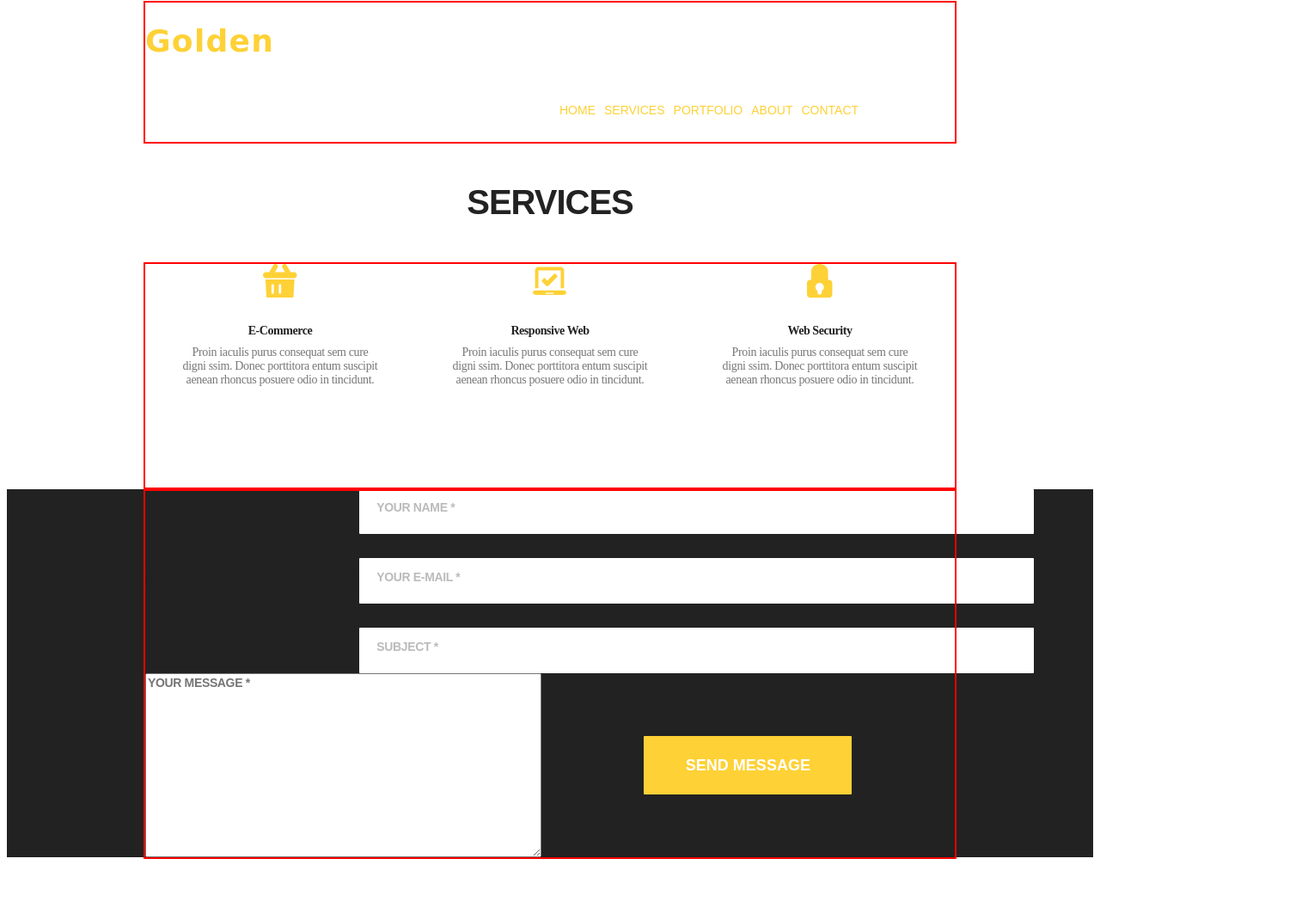
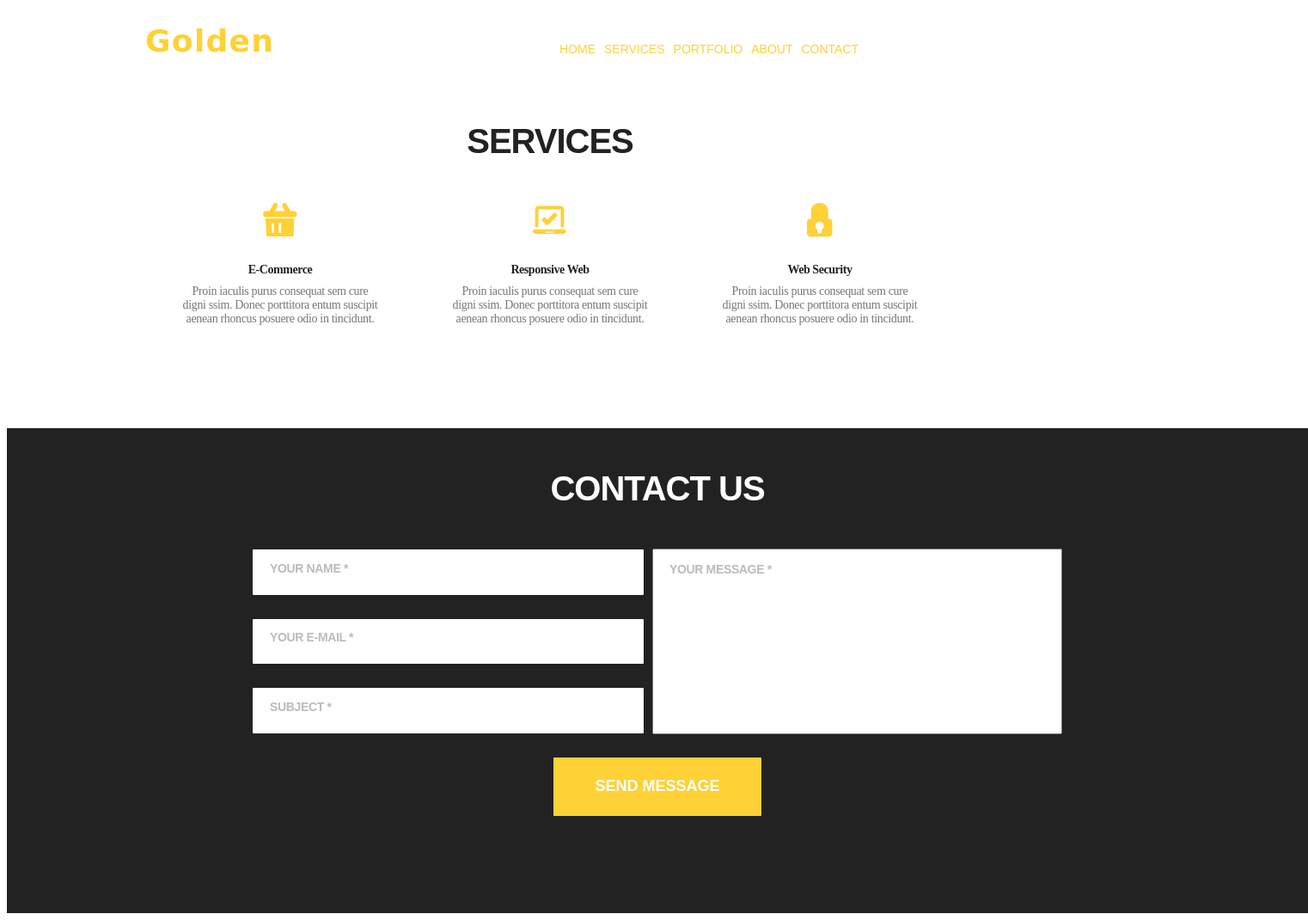
Before and after one commit to Javus-Scriptus/Golden-Services, a plain HTML site: page index.html in a window 1280 px wide. Shown: the part 5-1075 px from the top of the page at 86% size, 1522 px wide, since content can reach past the window. Before the commit the page ends 1010 px from the top, so only its background shows below. Drawn offline with Linux system fonts and the light colour scheme.

Commit message:
modified inde.html, style.css

```diff
--- a/index.html
+++ b/index.html
@@ -59,14 +59,18 @@
         </section>
         <section class="section-2" id="section-2">
             <div class="container">
-                <h2 class="section-heading">Contact us</h2>
+                <h2 class="section-heading s2-heading">Contact us</h2>
                 <div class="login-inputs">
                     <input class="login-input" placeholder="your name *" type="text">
                     <input class="login-input" placeholder="your e-mail *" type="text">
                     <input class="login-input" placeholder="subject *" type="text">
                 </div>
+                <!-- <div class="commentar-content"> -->
                 <textarea class="commentar" placeholder="Your message *" name="" id="" cols="30" rows="10"></textarea>
+                <!-- </div> -->
+                <!-- <div class="commentar-content"> -->
                 <button class="message-button">Send Message</button>
+                <!-- </div> -->
             </div>
         </section>
     </main>
--- a/style.css
+++ b/style.css
@@ -5,6 +5,11 @@
 /* font-family: "Montserrat", sans-serif; */
 /* font-family: "Bilbo Swash Caps", cursive; */
 /* font-family: "Roboto Slab", serif; */
+
+
+html {
+  max-width: 100%;
+}
 
 :root {
   --header-yellow: #fed136;
@@ -21,7 +26,7 @@
   margin-right: auto;
   display: flex;
   flex-wrap: wrap;
-  outline: 2px solid red;
+  /* outline: 2px solid red; */
   align-items: center;
   /* justify-items: center; */
 }
@@ -43,6 +48,8 @@
   gap: 10px;
   list-style: none;
   margin-left: 442px;
+  width: 480px;
+  margin-top: -55px;
 }
 
 .header a {
@@ -68,6 +75,8 @@
   font-weight: bold;
   color: #222222;
   text-transform: uppercase;
+  margin-left: auto;
+  margin-right: auto;
 }
 
 .card {
@@ -114,6 +123,15 @@
 .section-2 {
   background-color: #222222;
   display: flex;
+  background-repeat: no-repeat;
+  /* background-size: 100vw; */
+  width: 1514px;
+  margin-left: auto;
+  margin-right: auto;
+}
+
+.s2-heading {
+  color: #ffffff;
 }
 
 .login-inputs {
@@ -122,6 +140,8 @@
   gap: 28px;
   width: 455px;
   height: 214px;
+  margin-right: 240px;
+  justify-content: space-between;
   /* outline: 2px solid red; */
 }
 
@@ -135,7 +155,7 @@
   font-size: 14px;
   font-weight: bold;
   letter-spacing: -0.35px;
-  width: 455px;
+  /* width: 455px; */
   height: 50px;
   border-radius: 1px;
   font-family: 'Montserrat', sans-serif;
@@ -150,15 +170,39 @@
   font-family: 'Montserrat', sans-serif;
 }
 
+/* .commentar-content {
+  justify-content: space-between;
+  align-self: center;
+} */
+
 .commentar {
   color: #bbbbbb;
   font-size: 14px;
   font-weight: bold;
   letter-spacing: -0.35px;
-  text-transform: uppercase;
+  font-family: 'Montserrat', sans-serif;
+  width: 454.78px;
+  height: 197px;
+  outline: none;
+  margin-left: 465px;
+  margin-top: -215px;
+  padding-top: 15px;
+  padding-left: 19px;
+  resize: none;
+  overflow-y: hidden;
+  overflow-x: hidden;
+  /* margin-left: 30px; */
+}
+
+.commentar::placeholder {
+  color: #bbbbbb;
+  font-size: 14px;
+  font-weight: bold;
+  letter-spacing: -0.35px;
   font-family: 'Montserrat', sans-serif;
   width: 454.78px;
   height: 208.84px;
+  text-transform: uppercase;
 }
 
 .message-button {
@@ -175,4 +219,7 @@
   width: 242px;
   height: 68px;
   text-transform: uppercase;
+  cursor: pointer;
+  margin-top: 27px;
+  margin-bottom: 113.04px;
 }
```
